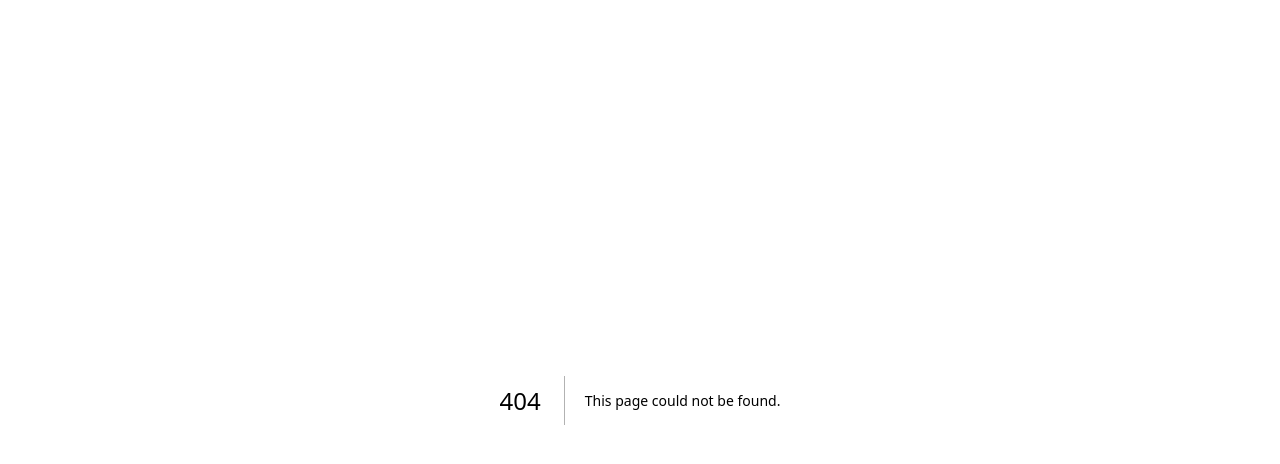
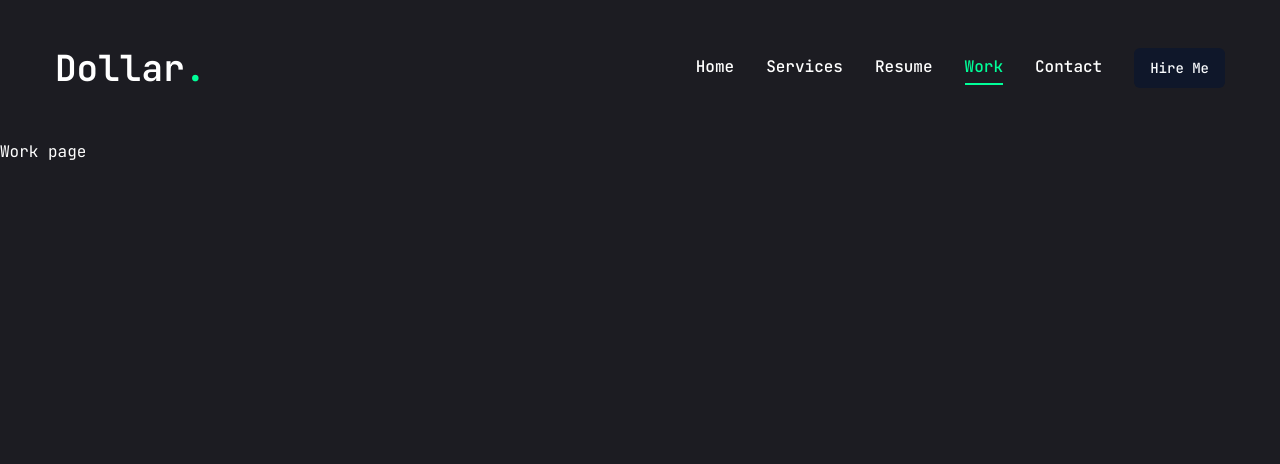
Before and after one commit to Thitiwut6402341/dollar-portfolio, a Next.js app: page /work in a window 1280 px wide. Before the commit this address had no page. Shown: the top 464 px of the page. Built offline with nearby package versions, Linux system fonts and the light colour scheme.

Commit message:
first commit my Portpolio

```diff
--- /dev/null
+++ b/app/contact/page.jsx
@@ -0,0 +1,11 @@
+
+const Contact = () => {
+    return (
+        <div>
+            Contact page
+
+        </div>
+    )
+}
+
+export default Contact
--- a/app/globals.css
+++ b/app/globals.css
@@ -1,3 +1,9 @@
 @tailwind base;
-  @tailwind components;
-  @tailwind utilities;
+@tailwind components;
+@tailwind utilities;
+
+@layer base {
+  body {
+    @apply font-primary bg-primary text-white leading-loose;
+  }
+}
--- a/app/layout.jsx
+++ b/app/layout.jsx
@@ -1,7 +1,12 @@
-import { Inter } from "next/font/google";
+import { JetBrains_Mono } from "next/font/google";
 import "./globals.css";
+import Header from "@/components/header";
 
-const inter = Inter({ subsets: ["latin"] });
+const jetbrainsMono = JetBrains_Mono({
+  subsets: ["latin"],
+  weight: ["100", "200", "300", "400", "500", "600", "700", "800"],
+  variable: '--font-jetbrainsMono'
+});
 
 export const metadata = {
   title: "Create Next App",
@@ -11,7 +16,9 @@ export const metadata = {
 export default function RootLayout({ children }) {
   return (
     <html lang="en">
-      <body className={inter.className}>{children}</body>
+      <body className={jetbrainsMono.variable}>
+        <Header />
+        {children}</body>
     </html>
   );
 }
--- /dev/null
+++ b/app/resume/page.jsx
@@ -0,0 +1,11 @@
+
+const Resume = () => {
+    return (
+        <div>
+            resume page
+
+        </div>
+    )
+}
+
+export default Resume
--- /dev/null
+++ b/app/services/page.jsx
@@ -0,0 +1,11 @@
+
+const Services = () => {
+    return (
+        <div>
+            Services page
+
+        </div>
+    )
+}
+
+export default Services
--- /dev/null
+++ b/app/work/page.jsx
@@ -0,0 +1,10 @@
+
+const Work = () => {
+    return (
+        <div>
+            Work page
+        </div>
+    )
+}
+
+export default Work
--- /dev/null
+++ b/components/Header.jsx
@@ -0,0 +1,36 @@
+import Link from 'next/link'
+import { Button } from './ui/button'
+import Nav from './Nav'
+
+const Header = () => {
+    return (
+        <header className='py-8 xl:py-12 text-white'>
+            <div className="container mx-auto flex justify-between items-center">
+                {/* Logo */}
+                <Link href="/">
+                    <h1 className="text-4xl font-semibold">
+                        Dollar<span className="text-accent">.</span>
+                    </h1>
+                </Link>
+
+
+
+                <div className="hidden xl:flex items-center gap-8">
+                    <Nav />
+                    <Link href="/contact">
+                        <Button>Hire Me</Button>
+                    </Link>
+                </div>
+
+
+
+                <div className="xl:hidden">mobile nav</div>
+
+
+            </div>
+
+        </header>
+    )
+}
+
+export default Header
--- /dev/null
+++ b/components/Nav.jsx
@@ -0,0 +1,50 @@
+"use client";
+import Link from 'next/link';
+import { usePathname } from "next/navigation";
+
+
+const links = [
+    {
+        name: 'home',
+        path: '/'
+    },
+    {
+        name: 'services',
+        path: '/services'
+    },
+    {
+        name: 'resume',
+        path: '/resume'
+    },
+    {
+        name: 'work',
+        path: '/work'
+    },
+    {
+        name: 'contact',
+        path: '/contact',
+    },
+]
+
+
+
+const Nav = () => {
+    const pathname = usePathname()
+    return (
+        <nav className="flex gap-8">
+            {links.map((link, index) => {
+                return (
+                    <Link
+                        href={link.path}
+                        key={index}
+                        className={`${link.path === pathname && "text-accent border-b-2 border-accent "} capitalize font-medium hover:text-accent transition-all`}>
+                        {link.name}
+                    </Link>
+                );
+            })}
+        </nav >
+    );
+
+};
+
+export default Nav
--- a/tailwind.config.js
+++ b/tailwind.config.js
@@ -11,12 +11,26 @@ module.exports = {
   theme: {
     container: {
       center: true,
-      padding: "2rem",
-      screens: {
-        "2xl": "1400px",
-      },
+      padding: "15px",
+    },
+    screens: {
+      sm: '640px',
+      md: '768px',
+      lg: '960px',
+      xl: '1200px',
+    },
+    fontFamily: {
+      primary: "var(--font-jetbrainsMono)",
     },
     extend: {
+      colors: {
+        primary: "#1c1c22",
+        accent: {
+          DEFAULT: "#00ff99",
+          hover: "#00e187",
+
+        }
+      },
       keyframes: {
         "accordion-down": {
           from: { height: "0" },
```
